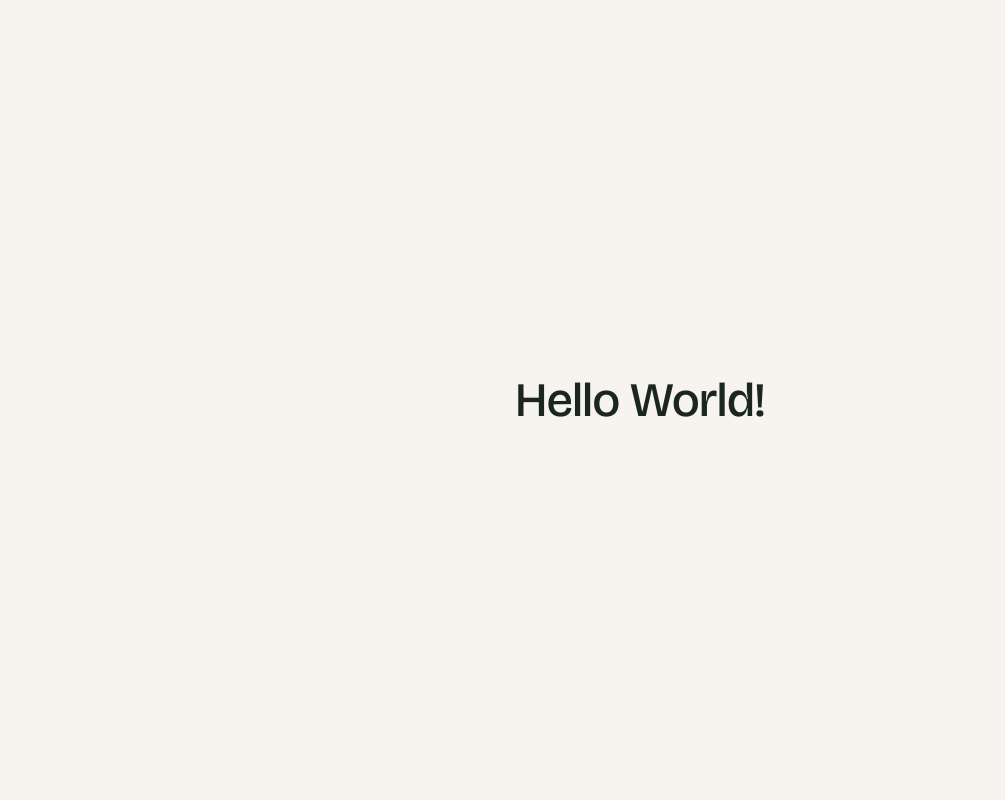
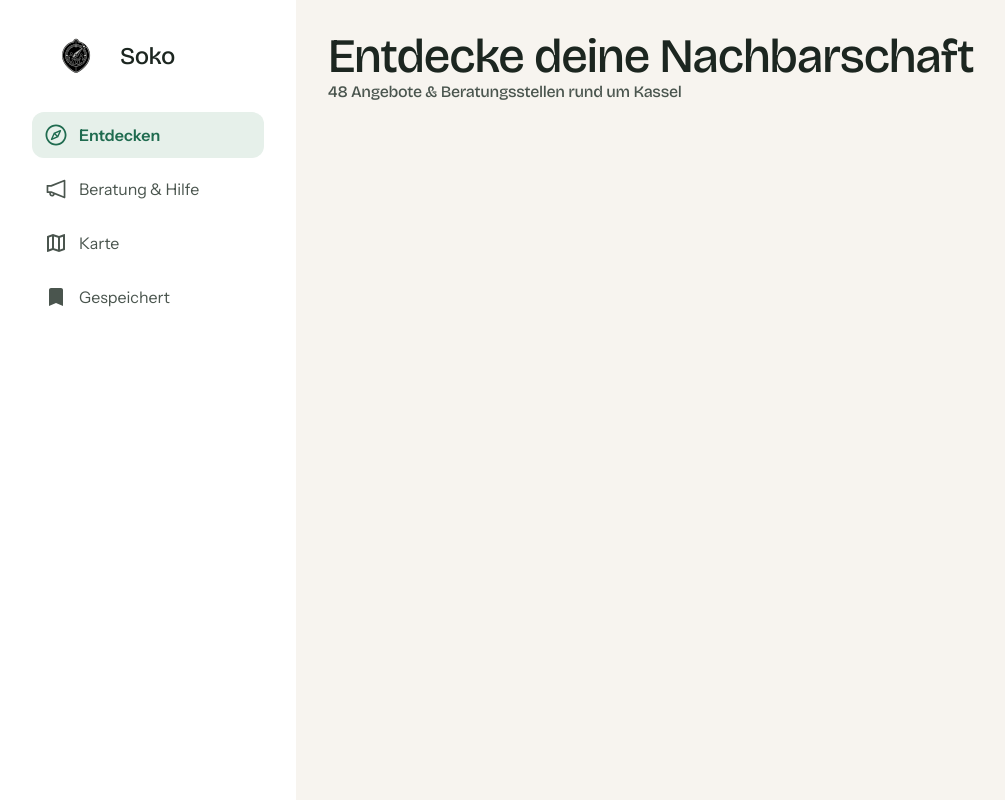
Before and after one commit to jonas-fink/SokoRefactor, a React (Vite) app in the folder soko-client/: page / in a window 1280 px wide. Shown: the whole page, without its empty margins (0-1005 px from the left). Built offline with nearby package versions, Linux system fonts and the light colour scheme; no server answers.

Commit message:
setup basic Project Structure and Main Pages

```diff
--- a/soko-client/package.json
+++ b/soko-client/package.json
@@ -11,9 +11,10 @@
   },
   "dependencies": {
     "@tailwindcss/vite": "^4.3.1",
+    "mapbox-gl": "^3.25.0",
     "react": "^19.2.6",
     "react-dom": "^19.2.6",
-    "react-icons": "^5.6.0",
+    "react-icons": "^5.7.0",
     "react-router": "^8.0.1",
     "tailwindcss": "^4.3.1",
     "zod": "^4.4.3"
@@ -31,5 +32,8 @@
     "typescript": "~6.0.2",
     "typescript-eslint": "^8.59.2",
     "vite": "^8.0.12"
+  },
+  "allowScripts": {
+    "fsevents@2.3.3": true
   }
 }
--- a/soko-client/src/App.tsx
+++ b/soko-client/src/App.tsx
@@ -1,12 +1,18 @@
 import { Routes, Route } from 'react-router';
 import AppLayout from './layout/AppLayout';
 import LandingPage from './pages/LandingPage';
+import Beratung from './pages/Beratung';
+import Map from './pages/Map';
+import Library from './pages/Library';
 
 const App = () => {
     return (
         <Routes>
             <Route path="/" element={<AppLayout />}>
                 <Route index element={<LandingPage />} />
+                <Route path="/beratung" element={<Beratung />} />
+                <Route path="/karte" element={<Map />} />
+                <Route path="/library" element={<Library />} />
             </Route>
         </Routes>
     );
--- /dev/null
+++ b/soko-client/src/components/layout/SideBar.tsx
@@ -0,0 +1,43 @@
+import React from 'react';
+import { NavLink } from 'react-router';
+import mainLogo from '../../assets/logo.png';
+import { AiOutlineCompass, AiOutlineNotification } from 'react-icons/ai';
+import { MdOutlineMap, MdOutlineBookmark } from 'react-icons/md';
+
+const SideBar = () => {
+    const navClass = ({
+        isActive,
+    }: {
+        isActive: boolean;
+    }) => `flex items-center gap-[11px] px-3 py-[11px] rounded-xl text-md  ${
+        isActive
+            ? 'font-semibold bg-[#e6f0ea] text-[#1F6B4F]'
+            : 'text-[#4A554E]'
+    }
+`;
+    return (
+        <div className="flex flex-col p-8 gap-8 bg-surface min-h-screen">
+            <div className="flex items-center">
+                <img src={mainLogo} width={88} height={88} />
+                <h1 className="text-2xl">Soko</h1>
+            </div>
+            <div className="flex flex-col gap-2 justify-start">
+                <NavLink to="/" className={navClass}>
+                    <AiOutlineCompass size={24} /> Entdecken
+                </NavLink>
+                <NavLink to="/beratung" className={navClass}>
+                    <AiOutlineNotification size={24} /> Beratung & Hilfe
+                </NavLink>
+                <NavLink to="/karte" className={navClass}>
+                    <MdOutlineMap size={24} /> Karte
+                </NavLink>
+                <NavLink to="/library" className={navClass}>
+                    <MdOutlineBookmark size={24} />
+                    Gespeichert
+                </NavLink>
+            </div>
+        </div>
+    );
+};
+
+export default SideBar;
--- /dev/null
+++ b/soko-client/src/components/layout/map/MapView.tsx
@@ -0,0 +1,37 @@
+import { useEffect, useRef } from 'react';
+import { Map } from 'mapbox-gl';
+import 'mapbox-gl/dist/mapbox-gl.css';
+
+const MAPBOX_TOKEN = import.meta.env.VITE_PUBLIC_MAPBOX_TOKEN;
+
+// lift to props when Activity/Response land
+const INITIAL_CENTER: [number, number] = [9.51667, 51.3166]; // Nairobi
+const INITIAL_ZOOM = 11;
+
+const MapView = () => {
+    const containerRef = useRef<HTMLDivElement>(null);
+    const mapRef = useRef<Map | null>(null);
+
+    useEffect(() => {
+        if (!containerRef.current || mapRef.current) return;
+
+        const map = new Map({
+            accessToken: MAPBOX_TOKEN,
+            container: containerRef.current,
+            style: 'mapbox://styles/mapbox/streets-v12',
+            center: INITIAL_CENTER,
+            zoom: INITIAL_ZOOM,
+        });
+        mapRef.current = map;
+        map.once('load', () => map.resize()); // ponytail: nudge size after grid settles on SPA nav
+
+        return () => {
+            map.remove();
+            mapRef.current = null;
+        };
+    }, []);
+
+    return <div ref={containerRef} style={{ width: '100%', height: '100%' }} />;
+};
+
+export default MapView;
--- a/soko-client/src/layout/AppLayout.tsx
+++ b/soko-client/src/layout/AppLayout.tsx
@@ -1,5 +1,6 @@
 import { Outlet } from 'react-router';
 import { useEffect } from 'react';
+import SideBar from '../components/layout/SideBar';
 
 const AppLayout = () => {
     useEffect(() => {
@@ -12,8 +13,11 @@ const AppLayout = () => {
     }, []);
 
     return (
-        <div className="flex justify-center items-center min-h-screen font-sans antialiased">
-            <div className="flex flex-col gap-8 justify-center items-center">
+        <div className="grid grid-cols-4 min-h-screen antialiased gap-8">
+            <div className="col-span-1">
+                <SideBar />
+            </div>
+            <div className="col-span-3 pt-8">
                 <Outlet />
             </div>
         </div>
--- /dev/null
+++ b/soko-client/src/pages/Beratung.tsx
@@ -0,0 +1,7 @@
+import React from 'react';
+
+const Beratung = () => {
+    return <div></div>;
+};
+
+export default Beratung;
--- a/soko-client/src/pages/LandingPage.tsx
+++ b/soko-client/src/pages/LandingPage.tsx
@@ -1,7 +1,10 @@
 const LandingPage = () => {
     return (
         <div>
-            <h1 className="text-5xl">Hello World!</h1>
+            <h1 className="text-5xl">Entdecke deine Nachbarschaft</h1>
+            <h3 className="text-ink-soft">
+                48 Angebote & Beratungsstellen rund um Kassel
+            </h3>
         </div>
     );
 };
--- /dev/null
+++ b/soko-client/src/pages/Library.tsx
@@ -0,0 +1,7 @@
+import React from 'react';
+
+const Library = () => {
+    return <div></div>;
+};
+
+export default Library;
--- /dev/null
+++ b/soko-client/src/pages/Map.tsx
@@ -0,0 +1,11 @@
+import MapView from '../components/layout/map/MapView';
+
+const Map = () => {
+    return (
+        <div style={{ height: '50vh' }}>
+            <MapView />
+        </div>
+    );
+};
+
+export default Map;
```
Also changed, not shown: soko-client/src/assets/logo.png (added), 1 other file (tests, documents, lock files or other folders).
